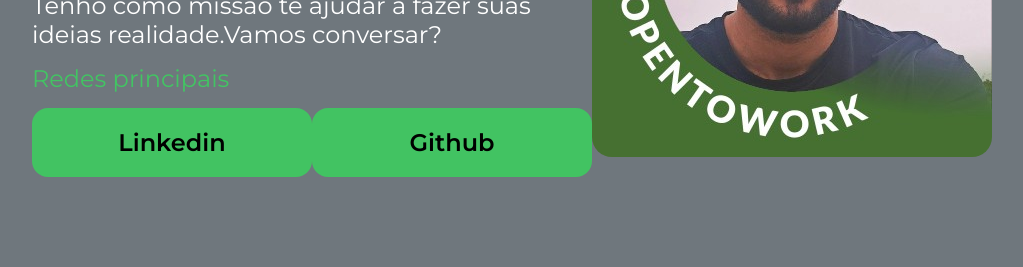
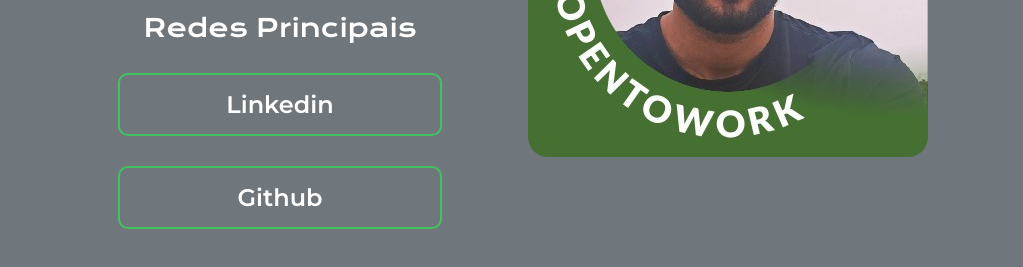
Before and after one commit to leoLUIGY/Training-html-css, a plain HTML site: page index.html in a window 1280 px wide. Shown: the part 443-710 px from the top of the page, without its empty margins (160-1183 px from the left). Drawn offline with nearby package versions, Linux system fonts and the light colour scheme.

Commit message:
button styles

```diff
--- a/index.html
+++ b/index.html
@@ -17,8 +17,8 @@
                 em javascript, HTML e CSS. Tenho como missão
                 te ajudar a fazer suas ideias realidade.Vamos conversar?
             </p>
-            <p class="texto-destaque">Redes principais</p>
             <div class="apresentacao__links">
+                <h2 class="apresentacao_links_subtitulo">Redes Principais</h2>
                 <a class="apresentacao__links__link" href="https://www.linkedin.com/in/le%C3%B4nidas-luigy-lima-freitas/">Linkedin</a>
                 <a class="apresentacao__links__link" href="https://github.com/leoLUIGY">Github</a>
             </div>
--- a/style.css
+++ b/style.css
@@ -45,27 +45,36 @@ body {
 .apresentacao__links
 {
     display:flex;
+    flex-direction: column;
+    align-items: center;
     justify-content: space-between;
+    gap:30px;
+}
+
+.apresentacao_links_subtitulo
+{
+    font-family: "Krona One", sans-serif;
+    font-weight: 400;
+    font-size: 25px;
 }
 .apresentacao__links__link{
-    background-color:rgba(46, 231, 86, 0.684);
-    width:280px;
-    padding: 20px 0;
+    /* background-color:rgba(46, 231, 86, 0.684); */
+    border: solid 2px rgba(46, 231, 86, 0.684);
+    width:320px;
+    padding: 15px 0;
     font-family: 'Montserrat', sans-serif;
     text-align: center;
-    border-radius: 16px;
+    border-radius: 10px;
     font-size: 24px;
     font-weight:600;
     text-decoration: none;
-    color:black;
+    color: white;
 
 }
 .titulo-destaque {
     color: rgba(46, 231, 86, 0.684);
 }
-.texto-destaque{
-    color:rgba(46, 231, 86, 0.684);
-}
+
 
 .apresentacao > img{
     border-radius: 20px;
```
